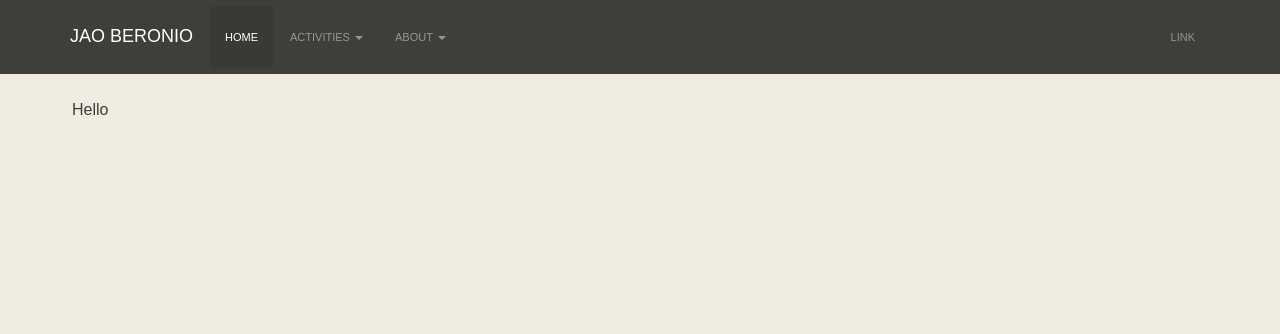
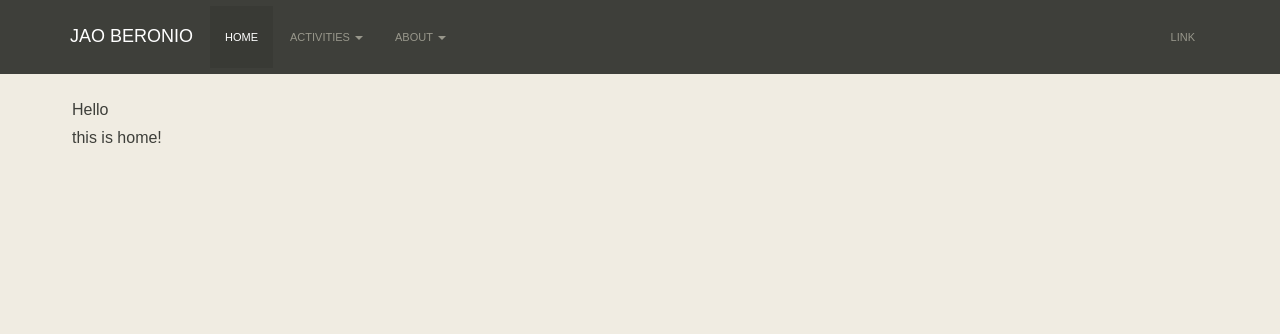
Before and after one commit to Elf0910/Web-Systems-2, a PHP site: page /home.php in a window 1280 px wide. Shown: the top 334 px of the page. Run offline with PHP 8.4, Linux system fonts and the light colour scheme; some libraries are stand-ins or nearby versions.

Commit message:
commit message

```diff
--- a/home.php
+++ b/home.php
@@ -4,5 +4,6 @@
 <div class='container'>
 
     <p> Hello </p>
+    <p> this is home! </p>
 
 <?php include 'templates/footer.php';?>
```
